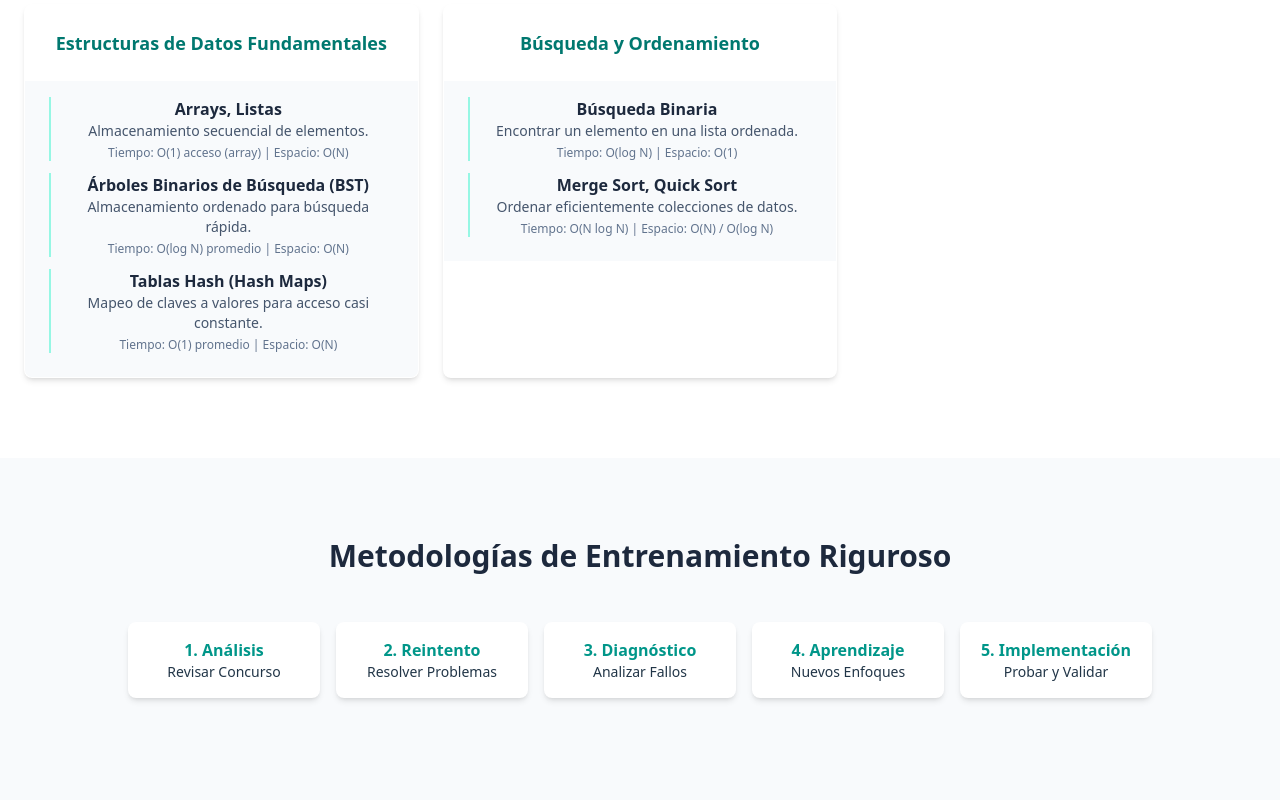
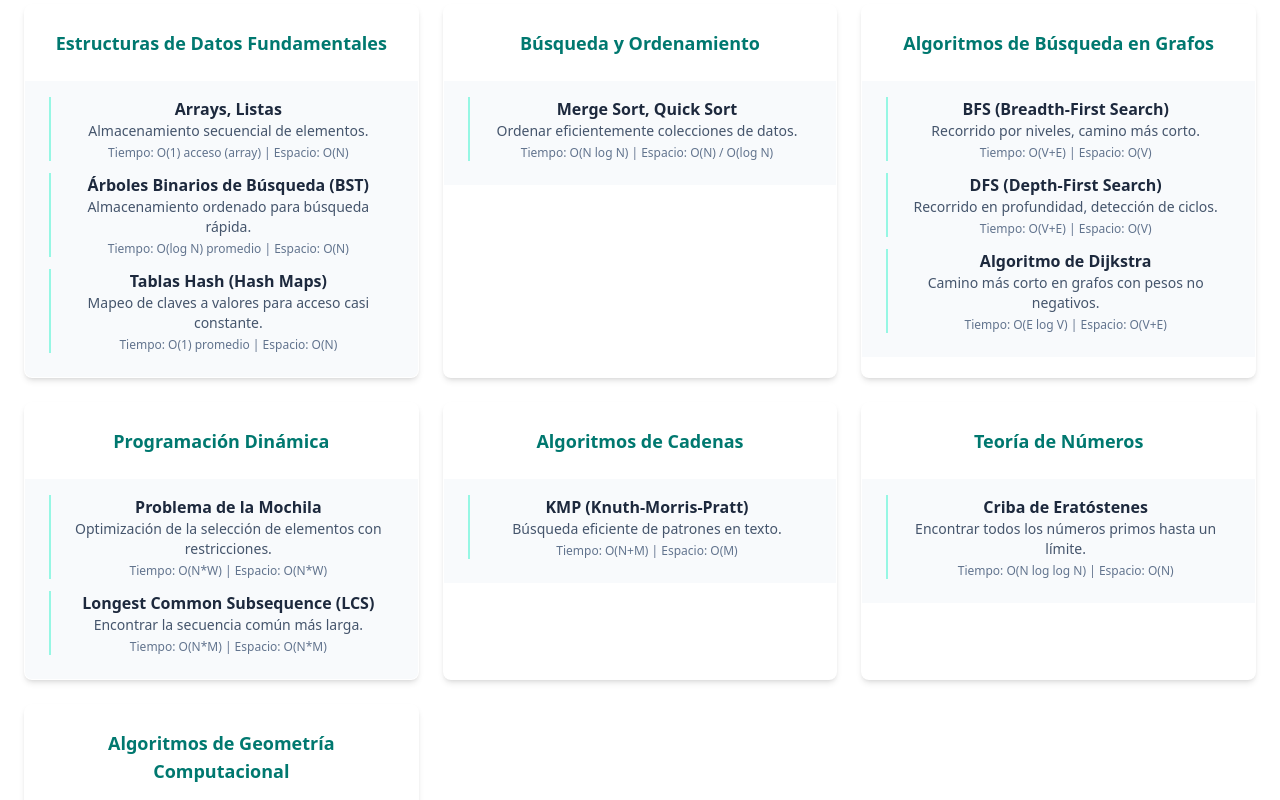
Before and after one commit to GuillermoMajano/Algomas, a Vue app in the folder Algomas/: page / in a window 1280 px wide. Shown: the part 520-1320 px from the top of the page. Built offline with nearby package versions, Linux system fonts and the light colour scheme.

Commit message:
Changes to be committed: 	modified:   Algomas/src/components/Pilar1Tecnico.vue

```diff
--- a/Algomas/src/components/Pilar1Tecnico.vue
+++ b/Algomas/src/components/Pilar1Tecnico.vue
@@ -33,13 +33,43 @@ const algorithmsData = [
       { name: 'Árboles Binarios de Búsqueda (BST)', desc: 'Almacenamiento ordenado para búsqueda rápida.', complexity: 'O(log N) promedio', space: 'O(N)' },
       { name: 'Tablas Hash (Hash Maps)', desc: 'Mapeo de claves a valores para acceso casi constante.', complexity: 'O(1) promedio', space: 'O(N)' }
     ]
-  },
-  {
+  },{
     category: 'Búsqueda y Ordenamiento',
     items: [
-      { name: 'Búsqueda Binaria', desc: 'Encontrar un elemento en una lista ordenada.', complexity: 'O(log N)', space: 'O(1)' },
       { name: 'Merge Sort, Quick Sort', desc: 'Ordenar eficientemente colecciones de datos.', complexity: 'O(N log N)', space: 'O(N) / O(log N)' }
-    ]
-  }
+    ]},
+  {
+    category: 'Algoritmos de Búsqueda en Grafos',
+                    items: [
+                        { name: 'BFS (Breadth-First Search)', desc: 'Recorrido por niveles, camino más corto.', complexity: 'O(V+E)', space: 'O(V)' },
+                        { name: 'DFS (Depth-First Search)', desc: 'Recorrido en profundidad, detección de ciclos.', complexity: 'O(V+E)', space: 'O(V)' },
+                        { name: 'Algoritmo de Dijkstra', desc: 'Camino más corto en grafos con pesos no negativos.', complexity: 'O(E log V)', space: 'O(V+E)' }
+                    ]
+                } ,
+    {
+                    category: 'Programación Dinámica',
+                    items: [
+                        { name: 'Problema de la Mochila', desc: 'Optimización de la selección de elementos con restricciones.', complexity: 'O(N*W)', space: 'O(N*W)' },
+                        { name: 'Longest Common Subsequence (LCS)', desc: 'Encontrar la secuencia común más larga.', complexity: 'O(N*M)', space: 'O(N*M)' }
+                    ]
+                },
+                 {
+                    category: 'Algoritmos de Cadenas',
+                    items: [
+                        { name: 'KMP (Knuth-Morris-Pratt)', desc: 'Búsqueda eficiente de patrones en texto.', complexity: 'O(N+M)', space: 'O(M)' }
+                    ]
+                },
+                {
+                    category: 'Teoría de Números',
+                    items: [
+                        { name: 'Criba de Eratóstenes', desc: 'Encontrar todos los números primos hasta un límite.', complexity: 'O(N log log N)', space: 'O(N)' }
+                ]
+                },
+                {
+                    category: 'Algoritmos de Geometría Computacional',
+                    items: [
+                        { name: 'Convex Hull', desc: 'Encontrar el envolvente convexo de un conjunto de puntos.', complexity: 'O(N log N)', space: 'O(N)' }
+                    ]
+                }
 ]
 </script>
```
